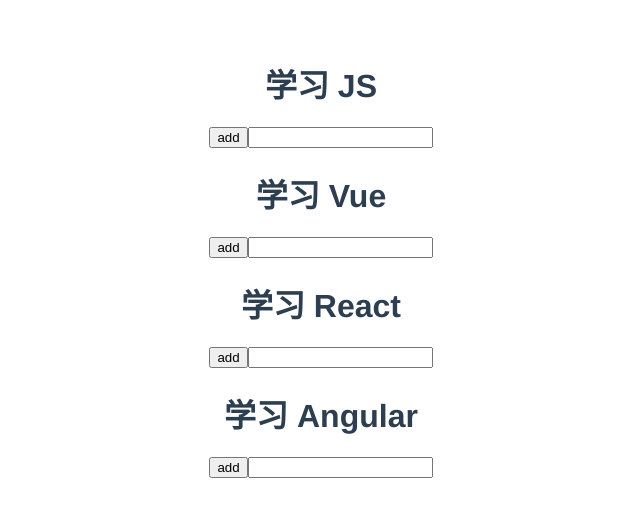
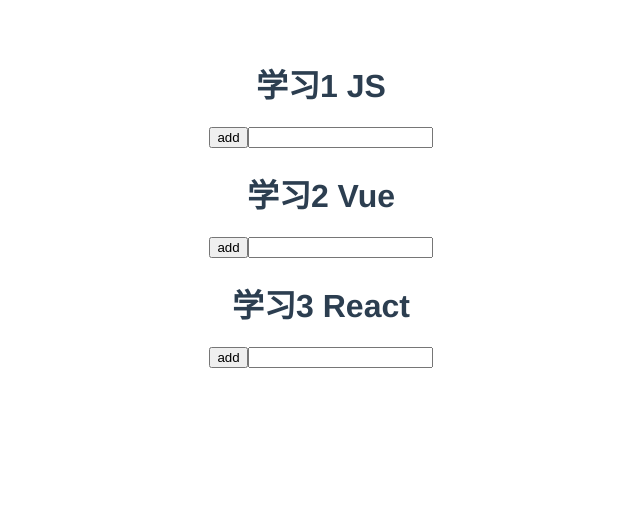
Before and after one commit to lhang2018/git_test, a Vue app: page / in a window 1280 px wide. Shown: the top 516 px of the page, without its empty margins (319-959 px from the left). Built offline with nearby package versions, Linux system fonts and the light colour scheme.

Commit message:
new push

```diff
--- a/src/App.vue
+++ b/src/App.vue
@@ -16,10 +16,9 @@ export default {
     return {
       msg:'Welcome to Your Vue.js App',
       todos:[
-        {text:'学习 JS',id:'1'},
-        {text:'学习 Vue',id:'2'},
-        {text:'学习 React',id:'3'},
-        {text:'学习 Angular',id:'4'}
+        {text:'学习1 JS',id:'1'},
+        {text:'学习2 Vue',id:'2'},
+        {text:'学习3 React',id:'3'}
       ]
     }
   },
--- a/src/main.js
+++ b/src/main.js
@@ -2,6 +2,7 @@ import Vue from 'vue'
 import App from './App.vue'
 
 Vue.config.productionTip = false
+//test
 
 new Vue({
   render: h => h(App),
```
Also changed, not shown: 1 other file (tests, documents, lock files or other folders).
